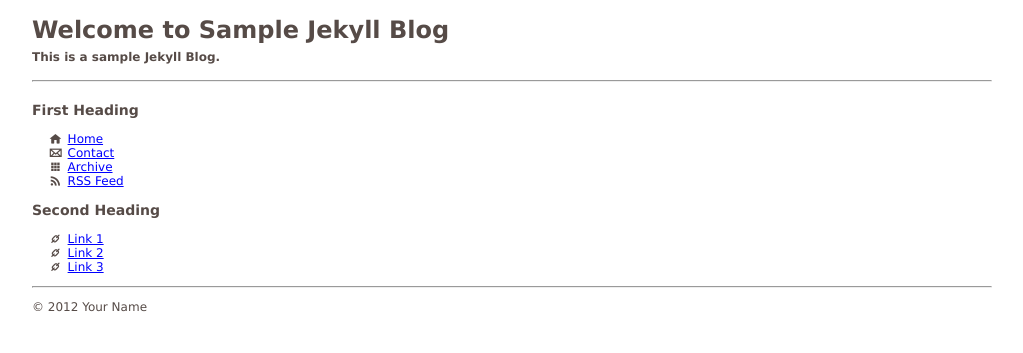
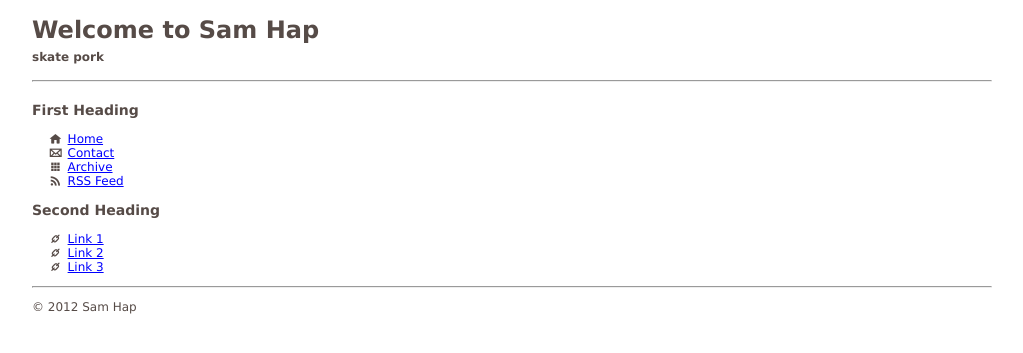
Before and after one commit to samhapdj/samhapdj.github.io, a Jekyll site: the page built from index.html, in a window 1280 px wide. Shown: the top 353 px of the page, without its empty margins (26-1049 px from the left). Built offline with Jekyll 4.4.1, drawn with Linux system fonts in a browser that asks for light colours; Markdown is read by kramdown in place of the engine named in the settings.

Commit message:
Update _config.yml

```diff
--- a/_config.yml
+++ b/_config.yml
@@ -1,14 +1,14 @@
 # Name of your blog (this will show up at the top of your page and in the RSS feed)
-name: Sample Jekyll Blog
+name: Sam Hap
 
 # Short description (goes below the title; it will also be used in the RSS feed)
-description: This is a sample Jekyll Blog.
+description: skate pork
 
 # Your name, as you want it to appear underneath each post and in the footer
-author: Your Name
+author: Sam Hap
 
 # Your email if you want it to be linked on the contact page
-author_email: you@example.com
+author_email: samhapdj@gmail.com
 
 # The directory for category index pages. Change it to something else if
 # for example you want links like /categories/category1 instead of /category1
@@ -21,7 +21,7 @@ category_dir: /
 baseurl:
 
 # The URL of your actual domain. This will be used to make absolute links in the RSS feed.
-url: http://yourdomain.com/
+url: http://samhapdj@github.io/
 
 #### Under the Hood Stuff #####
 
```
